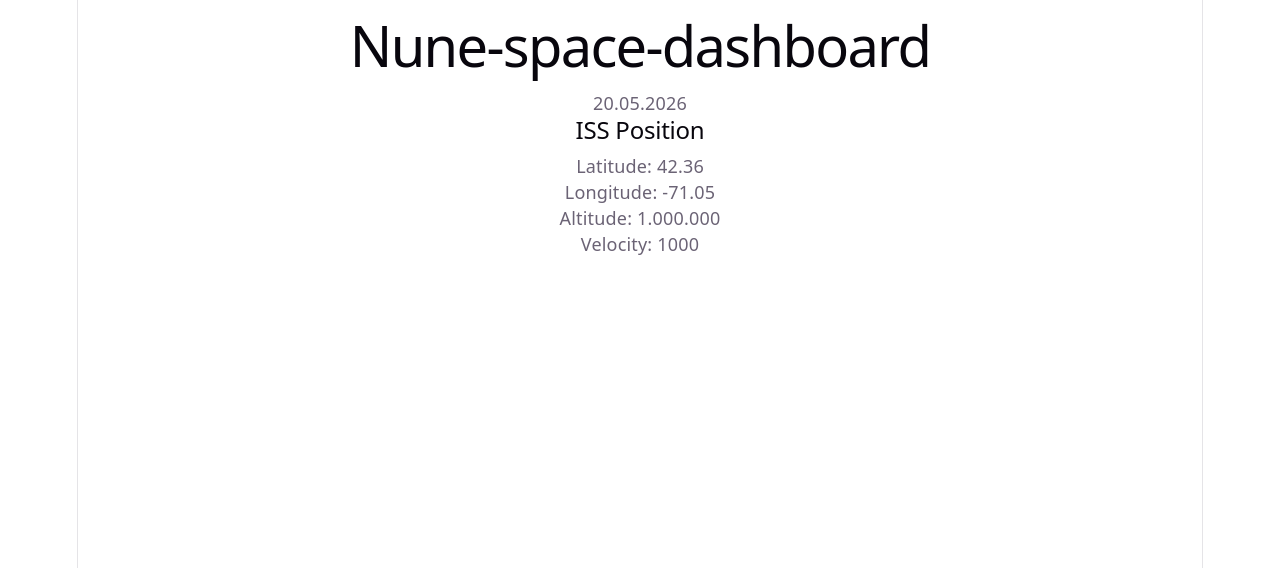
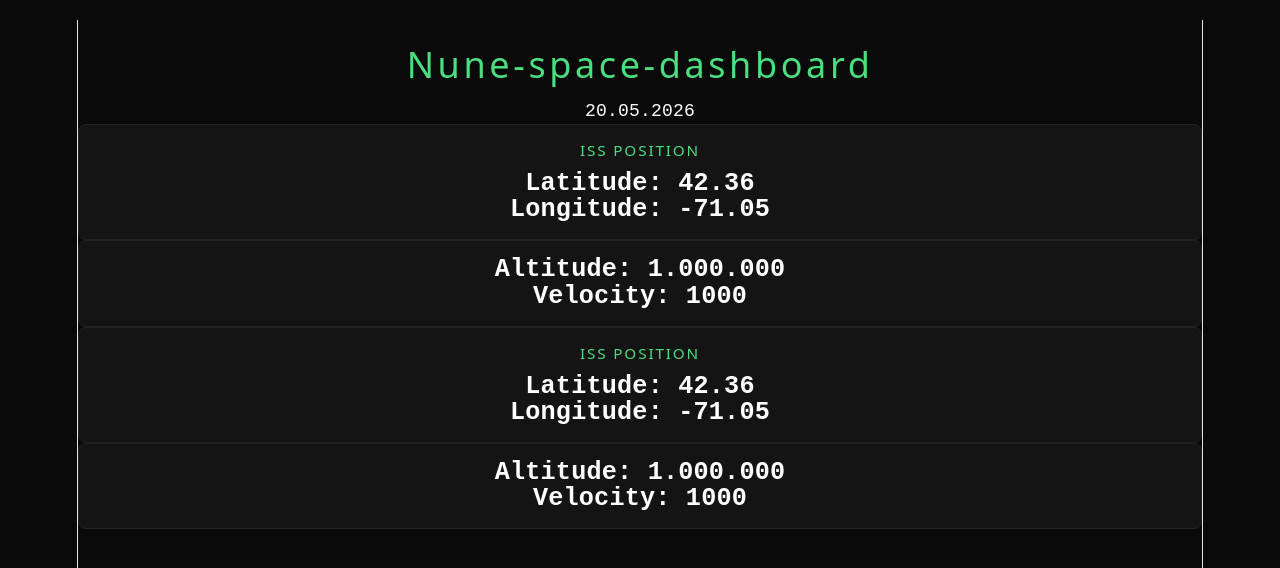
Before and after one commit to nunealaverdyan-maker/Nune-space-dashboard, a React (Vite) app: page / in a window 1280 px wide. Shown: the top 568 px of the page. Built offline with nearby package versions, Linux system fonts and the light colour scheme.

Commit message:
describe what you did

```diff
--- a/src/App.css
+++ b/src/App.css
@@ -1,184 +1,56 @@
-.counter {
-  font-size: 16px;
-  padding: 5px 10px;
-  border-radius: 5px;
-  color: var(--accent);
-  background: var(--accent-bg);
-  border: 2px solid transparent;
-  transition: border-color 0.3s;
-  margin-bottom: 24px;
 
-  &:hover {
-    border-color: var(--accent-border);
-  }
-  &:focus-visible {
-    outline: 2px solid var(--accent);
-    outline-offset: 2px;
-  }
+body {
+  background: #0a0a0a;
+  color: white;
+  font-family: monospace;
+  margin: 0;
+  padding: 20px;
 }
 
-.hero {
-  position: relative;
-
-  .base,
-  .framework,
-  .vite {
-    inset-inline: 0;
-    margin: 0 auto;
-  }
-
-  .base {
-    width: 170px;
-    position: relative;
-    z-index: 0;
-  }
-
-  .framework,
-  .vite {
-    position: absolute;
-  }
-
-  .framework {
-    z-index: 1;
-    top: 34px;
-    height: 28px;
-    transform: perspective(2000px) rotateZ(300deg) rotateX(44deg) rotateY(39deg)
-      scale(1.4);
-  }
-
-  .vite {
-    z-index: 0;
-    top: 107px;
-    height: 26px;
-    width: auto;
-    transform: perspective(2000px) rotateZ(300deg) rotateX(40deg) rotateY(39deg)
-      scale(0.8);
-  }
+.dashboard h1 {
+  font-size: 2rem;
+  color: #4ade80;
+  margin-bottom: 20px;
+  letter-spacing: 0.1em;
 }
 
-#center {
-  display: flex;
-  flex-direction: column;
-  gap: 25px;
-  place-content: center;
-  place-items: center;
-  flex-grow: 1;
-
-  @media (max-width: 1024px) {
-    padding: 32px 20px 24px;
-    gap: 18px;
-  }
+.grid {
+  display: grid;
+  grid-template-columns: 1fr 1fr;
+  gap: 16px;
 }
 
-#next-steps {
-  display: flex;
-  border-top: 1px solid var(--border);
-  text-align: left;
-
-  & > div {
-    flex: 1 1 0;
-    padding: 32px;
-    @media (max-width: 1024px) {
-      padding: 24px 20px;
-    }
-  }
-
-  .icon {
-    margin-bottom: 16px;
-    width: 22px;
-    height: 22px;
-  }
-
-  @media (max-width: 1024px) {
-    flex-direction: column;
-    text-align: center;
-  }
+.card {
+  background: #141414;
+  border: 1px solid #222;
+  border-radius: 8px;
+  padding: 16px;
 }
 
-#docs {
-  border-right: 1px solid var(--border);
-
-  @media (max-width: 1024px) {
-    border-right: none;
-    border-bottom: 1px solid var(--border);
-  }
+.card h2 {
+  color: #4ade80;
+  font-size: 0.85rem;
+  letter-spacing: 0.12em;
+  text-transform: uppercase;
+  margin-bottom: 12px;
 }
 
-#next-steps ul {
-  list-style: none;
-  padding: 0;
-  display: flex;
-  gap: 8px;
-  margin: 32px 0 0;
-
-  .logo {
-    height: 18px;
-  }
-
-  a {
-    color: var(--text-h);
-    font-size: 16px;
-    border-radius: 6px;
-    background: var(--social-bg);
-    display: flex;
-    padding: 6px 12px;
-    align-items: center;
-    gap: 8px;
-    text-decoration: none;
-    transition: box-shadow 0.3s;
-
-    &:hover {
-      box-shadow: var(--shadow);
-    }
-    .button-icon {
-      height: 18px;
-      width: 18px;
-    }
-  }
-
-  @media (max-width: 1024px) {
-    margin-top: 20px;
-    flex-wrap: wrap;
-    justify-content: center;
-
-    li {
-      flex: 1 1 calc(50% - 8px);
-    }
-
-    a {
-      width: 100%;
-      justify-content: center;
-      box-sizing: border-box;
-    }
-  }
+.card p {
+  font-size: 1.4rem;
+  font-weight: 600;
 }
 
-#spacer {
-  height: 88px;
-  border-top: 1px solid var(--border);
-  @media (max-width: 1024px) {
-    height: 48px;
-  }
+.label {
+  font-size: 0.75rem;
+  color: #666;
+  text-transform: uppercase;
+  letter-spacing: 0.1em;
 }
 
-.ticks {
-  position: relative;
-  width: 100%;
+.live {
+  color: #4ade80;
+}
 
-  &::before,
-  &::after {
-    content: '';
-    position: absolute;
-    top: -4.5px;
-    border: 5px solid transparent;
-  }
-
-  &::before {
-    left: 0;
-    border-left-color: var(--border);
-  }
-  &::after {
-    right: 0;
-    border-right-color: var(--border);
-  }
+.warning {
+  color: #ef4444;
 }
--- a/src/App.jsx
+++ b/src/App.jsx
@@ -1,3 +1,6 @@
+ import './App.css'
+
+
  function ISSCard(){
   return (
     <div className = "card">
@@ -25,6 +28,9 @@
       <p>20.05.2026</p>
       <ISSCard />
       <MissionBadge />
+      <ISSCard latitude = "42.36" longitude="-71.05" />
+<MissionBadge name = "Artemis II" status="Active" />
+
     </div>
 
    )
```
